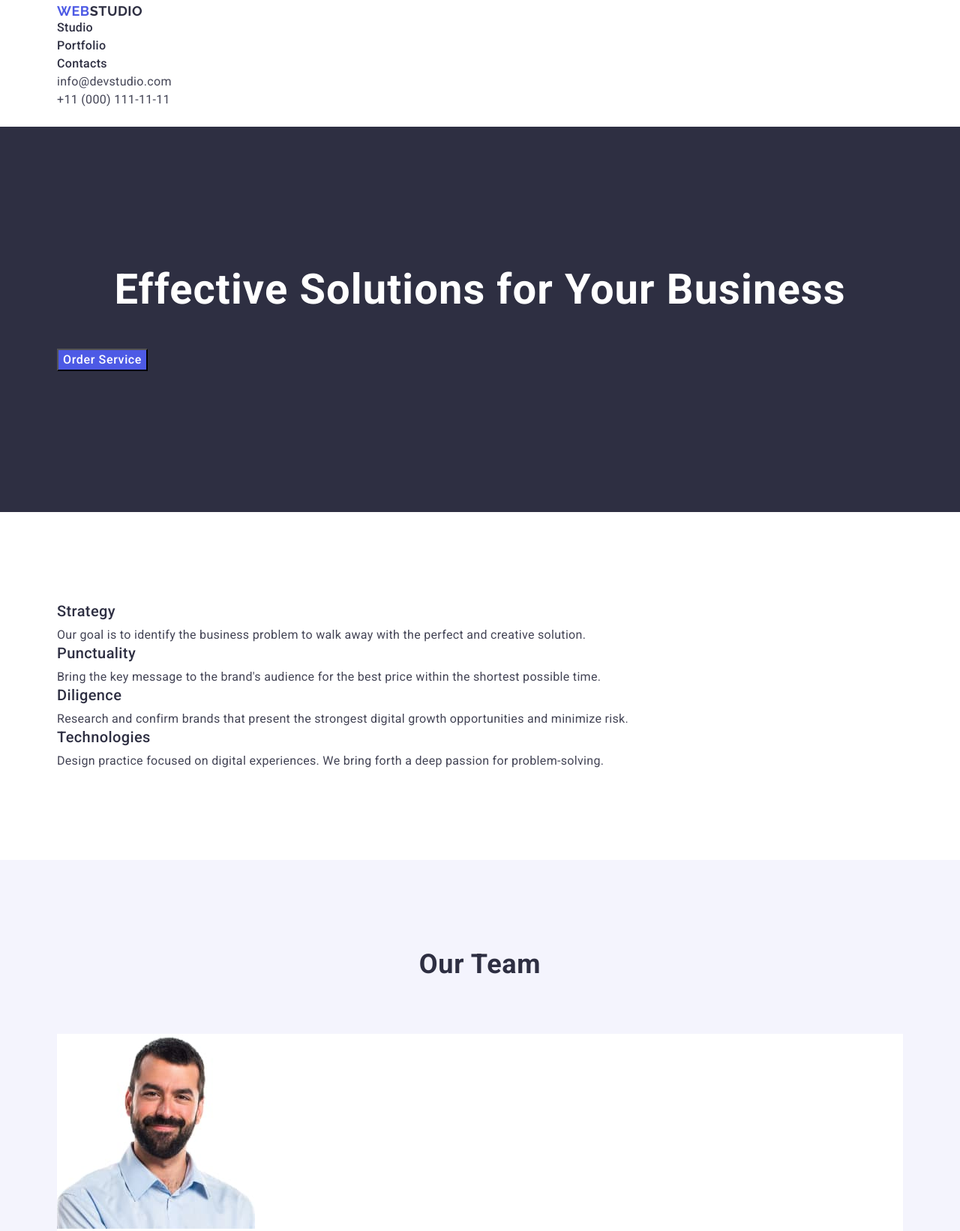
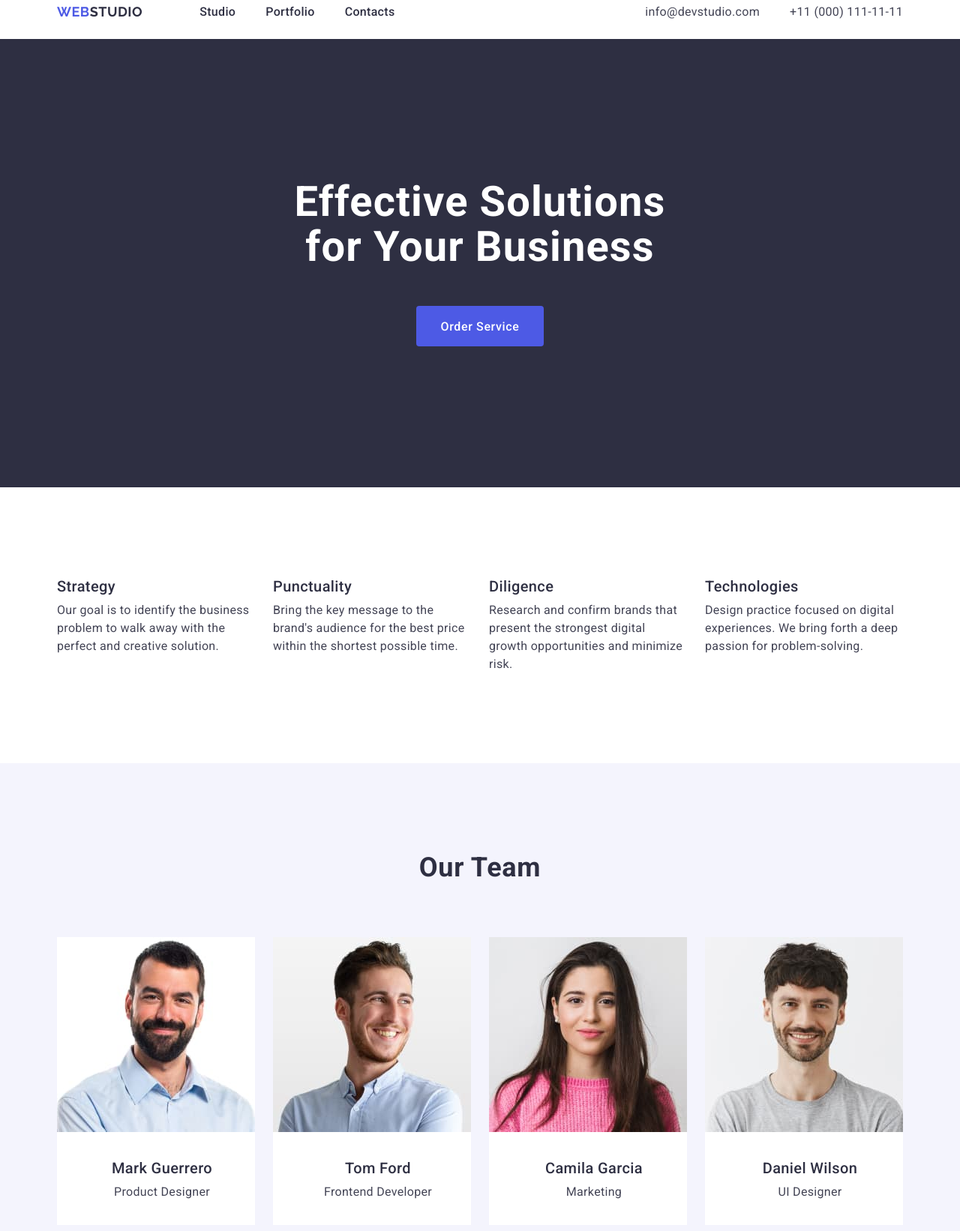
Before and after one commit to KateOdnorog/goit-markup-hw-03, a plain HTML site: page index.html in a window 1280 px wide. Shown: the part 20-1662 px from the top of the page at 75% size. Drawn offline with nearby package versions, Linux system fonts and the light colour scheme.

Commit message:
done homework3

```diff
--- a/css/style.css
+++ b/css/style.css
@@ -53,6 +53,13 @@ button {
 }
 
 .header-navigatore {
+  display: flex;
+  align-items: center;
+}
+
+.header-container {
+  display: flex;
+  align-items: center;
 }
 
 .header-logo {
@@ -63,6 +70,7 @@ button {
   letter-spacing: 0.03em;
   text-transform: uppercase;
   color: #4d5ae5;
+  margin-right: 76px;
 }
 
 .header-logo-color {
@@ -70,6 +78,8 @@ button {
 }
 
 .header-menu-list {
+  display: flex;
+  gap: 40px;
 }
 
 .header-menu-item {
@@ -84,9 +94,12 @@ button {
 }
 
 .header-contacts {
+  margin-left: auto;
 }
 
 .header-contacts-list {
+  display: flex;
+  gap: 40px;
 }
 
 .header-contacts-item {
@@ -141,12 +154,23 @@ button {
   padding: 120px 0;
 }
 
+.container-items {
+  padding: 32px 0 32px 16px;
+}
+
 /* ___________HERO___________ */
 
 .hero {
   background-color: #2e2f42;
   padding: 188px 0;
   border-bottom: 1px inside #e7e9fc;
+}
+
+.container-hero {
+  display: flex;
+  align-items: center;
+  justify-content: space-around;
+  flex-direction: column;
 }
 
 .hero-title {
@@ -157,6 +181,7 @@ button {
   text-align: center;
   color: #fff;
   margin-bottom: 48px;
+  max-width: 496px;
 }
 
 .hero-button {
@@ -167,15 +192,16 @@ button {
   letter-spacing: 0.04em;
   color: #fff;
   background-color: #4d5ae5;
+  padding: 16px 32px;
+  width: calc(100% - 2 * 32px) / 1;
+  border-radius: 4px;
+  border: none;
+  height: 54px;
 }
 
 .hero-button:hover,
 .hero-button:focus {
   background-color: #404bbf;
-}
-
-.container-items {
-  padding: 32px 0 32px 16px;
 }
 
 /* ________________ */
@@ -186,9 +212,12 @@ button {
 }
 
 .features-softs-list {
+  display: flex;
+  gap: 24px;
 }
 
 .features-softs-item {
+  width: calc((100% - 3 * 24px) / 4);
 }
 
 .features-softs-subtitle {
@@ -211,14 +240,17 @@ button {
 }
 
 .features-team-list {
+  display: flex;
+  align-items: center;
+  gap: 24px;
 }
 
 .features-team-item {
   background-color: #ffffff;
+  width: calc((100% - 3 * 24px) / 4);
 }
 
 .features-team-item-image {
-  margin-bottom: 32px;
 }
 
 .features-team-subtitle {
@@ -242,13 +274,17 @@ button {
 }
 
 .features-portfolio-list {
+  display: flex;
+  align-items: center;
+  gap: 24px;
+  flex-wrap: wrap;
 }
 
 .features-portfolio-item {
 }
 
 .features-portfolio-item-image {
-  margin-bottom: 32px;
+
 }
 
 .features-portfolio-subtitle {
@@ -262,6 +298,12 @@ button {
 /* _______________________________________________________ */
 
 /* _________________________FOOTER_________________________ */
+
+.container-footer{
+  display: flex;
+  justify-content: space-around;
+  flex-direction: column;
+}
 
 .footer {
   background-color: #2e2f42;
@@ -288,6 +330,7 @@ button {
   letter-spacing: 0.02em;
   color: #f4f4fd;
   margin-top: 16px;
+  max-width: 264px;
 }
 
 .footer-logo:hover,
--- a/index.html
+++ b/index.html
@@ -22,7 +22,7 @@
 
   <body>
     <header class="header">
-      <div class="container">
+      <div class="container header-container">
         <nav class="header-navigatore">
           <a class="header-logo" href="./index.html"
             >Web<span class="header-logo-color">Studio</span></a
@@ -59,7 +59,7 @@
 
     <main>
       <section class="hero">
-        <div class="container">
+        <div class="container container-hero">
           <h1 class="hero-title">Effective Solutions for Your Business</h1>
           <button class="hero-button" type="button">Order Service</button>
         </div>
@@ -297,7 +297,7 @@
     </main>
 
     <footer class="footer">
-      <div class="container">
+      <div class="container container-footer">
         <a class="footer-logo" href="./index.html"
           >Web<span class="footer-logo-color">Studio</span></a
         >
```
